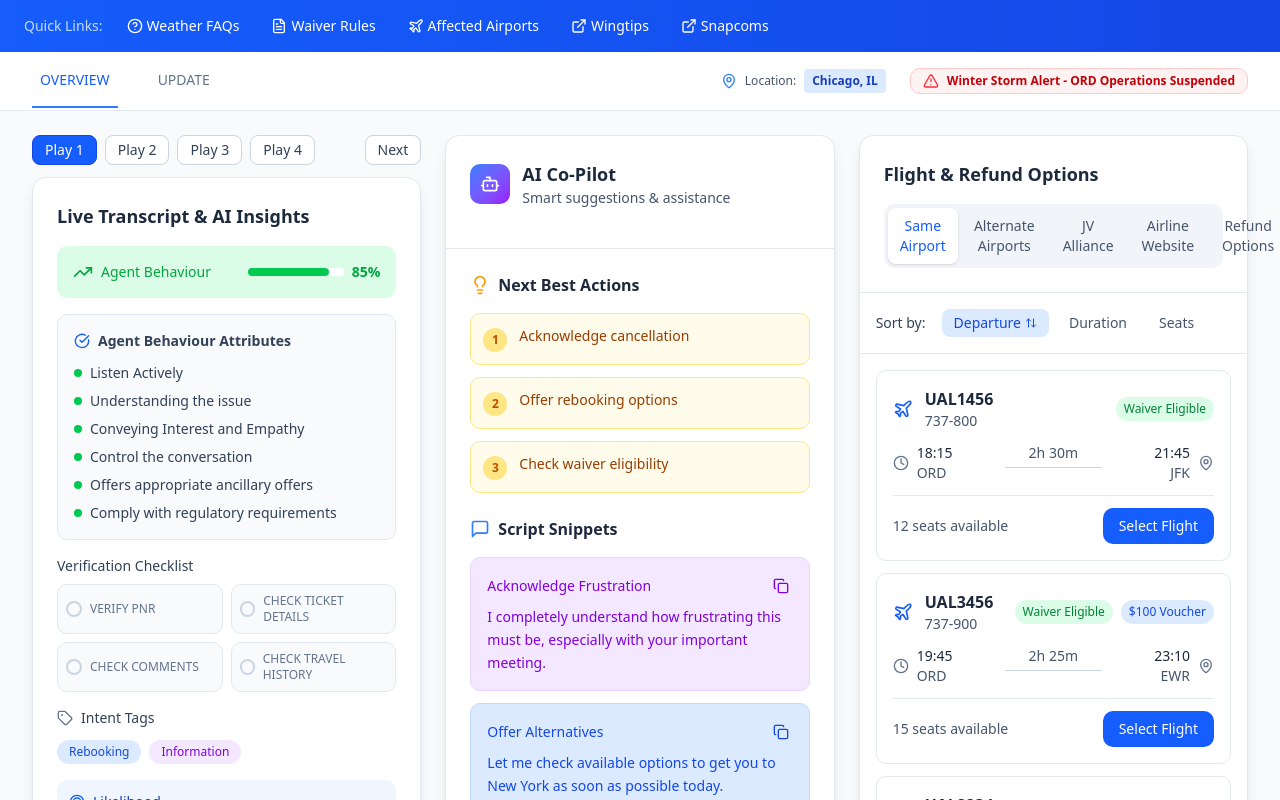
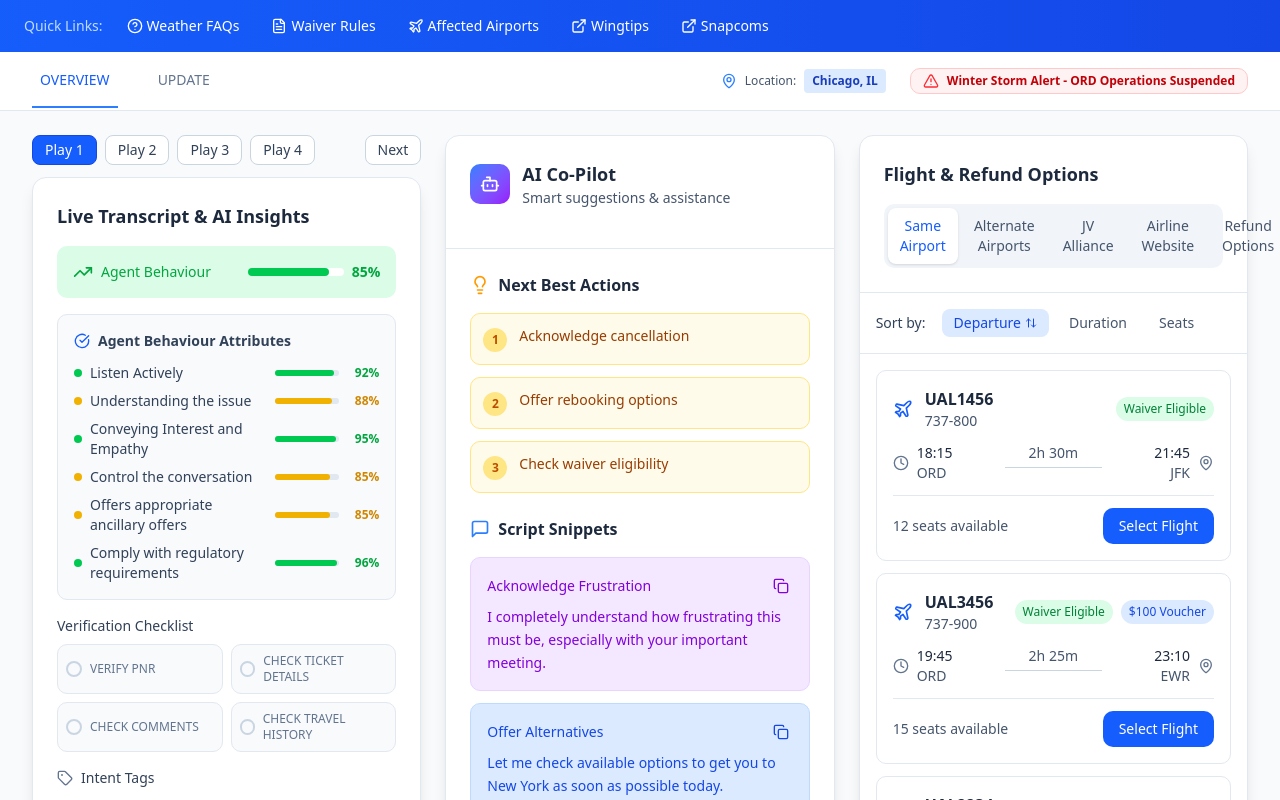
Before and after one commit to trueinf/agentassist, a React (Vite) app: page / in a window 1280 px wide. Shown: the top 800 px of the page. Built offline with nearby package versions, Linux system fonts and the light colour scheme; a web font is replaced by a local one.

Commit message:
Add percentage values to Agent Behaviour Attributes

```diff
--- a/src/components/generated/CallerTranscriptPanel.tsx
+++ b/src/components/generated/CallerTranscriptPanel.tsx
@@ -120,22 +120,49 @@ export const CallerTranscriptPanel = ({
             </h4>
             <div className="space-y-2">
               {[
-                'Listen Actively',
-                'Understanding the issue',
-                'Conveying Interest and Empathy',
-                'Control the conversation',
-                'Offers appropriate ancillary offers',
-                'Comply with regulatory requirements'
+                { name: 'Listen Actively', percentage: 92 },
+                { name: 'Understanding the issue', percentage: 88 },
+                { name: 'Conveying Interest and Empathy', percentage: 95 },
+                { name: 'Control the conversation', percentage: 85 },
+                { name: 'Offers appropriate ancillary offers', percentage: 85 },
+                { name: 'Comply with regulatory requirements', percentage: 96 }
               ].map((attribute, index) => (
                 <motion.div
-                  key={attribute}
-                  className="flex items-center space-x-2"
+                  key={attribute.name}
+                  className="flex items-center justify-between space-x-3"
                   initial={{ opacity: 0, x: -10 }}
                   animate={{ opacity: 1, x: 0 }}
                   transition={{ duration: 0.2, delay: index * 0.1 }}
                 >
-                  <div className="w-2 h-2 bg-green-500 rounded-full flex-shrink-0"></div>
-                  <span className="text-sm text-slate-700">{attribute}</span>
+                  <div className="flex items-center space-x-2 flex-1">
+                    <div className={`w-2 h-2 rounded-full flex-shrink-0 ${
+                      attribute.percentage >= 90 ? 'bg-green-500' :
+                      attribute.percentage >= 80 ? 'bg-yellow-500' :
+                      'bg-red-500'
+                    }`}></div>
+                    <span className="text-sm text-slate-700">{attribute.name}</span>
+                  </div>
+                  <div className="flex items-center space-x-2">
+                    <div className="w-16 bg-slate-200 rounded-full h-1.5">
+                      <motion.div
+                        className={`h-1.5 rounded-full ${
+                          attribute.percentage >= 90 ? 'bg-green-500' :
+                          attribute.percentage >= 80 ? 'bg-yellow-500' :
+                          'bg-red-500'
+                        }`}
+                        initial={{ width: 0 }}
+                        animate={{ width: `${attribute.percentage}%` }}
+                        transition={{ duration: 0.8, delay: index * 0.1 + 0.3 }}
+                      />
+                    </div>
+                    <span className={`text-xs font-semibold min-w-[2rem] text-right ${
+                      attribute.percentage >= 90 ? 'text-green-600' :
+                      attribute.percentage >= 80 ? 'text-yellow-600' :
+                      'text-red-600'
+                    }`}>
+                      {attribute.percentage}%
+                    </span>
+                  </div>
                 </motion.div>
               ))}
             </div>
```
